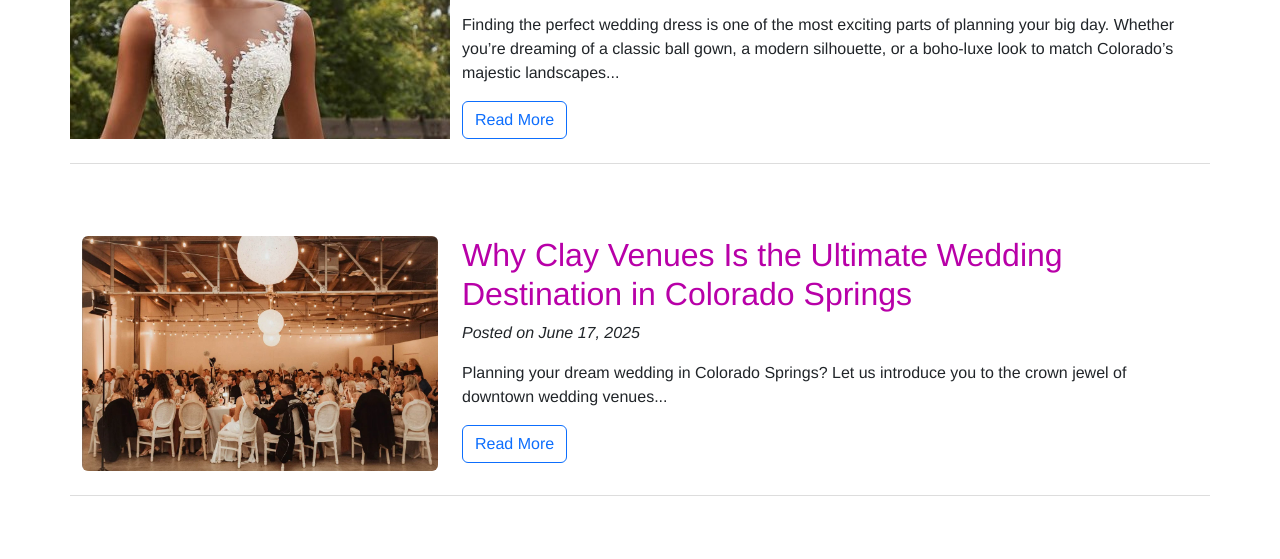
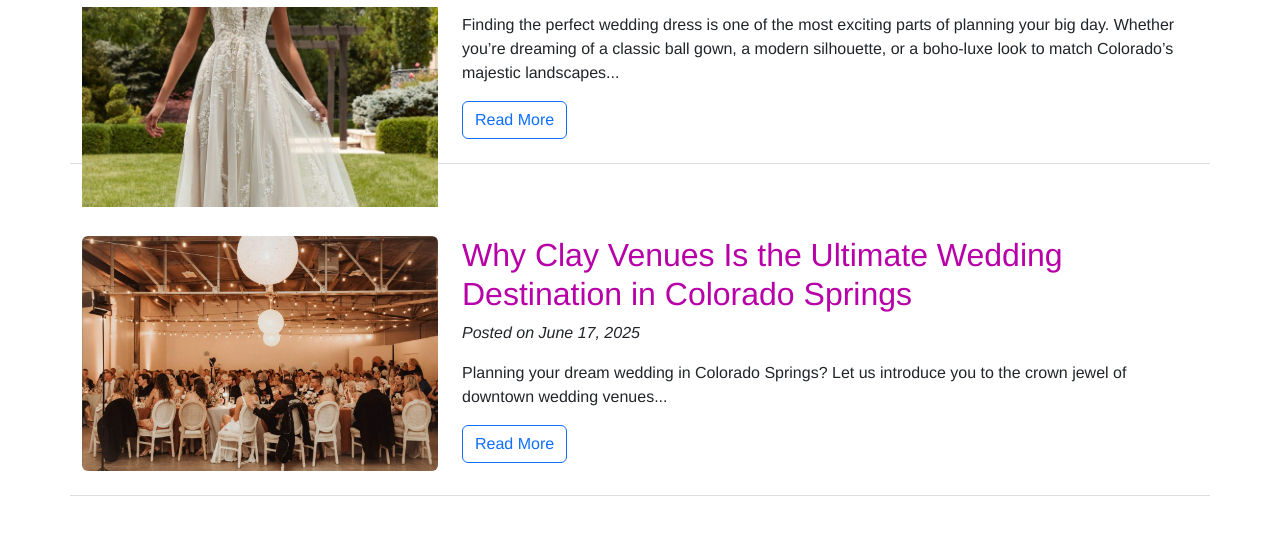
Before and after one commit to SanDiegoStudios/trailblazestudios, a plain HTML site: page blog-main.html in a window 1280 px wide. Shown: the part 541-1100 px from the top of the page. Drawn offline with nearby package versions, Linux system fonts and the light colour scheme.

Commit message:
Add files via upload

```diff
--- a/blog-main.html
+++ b/blog-main.html
@@ -37,7 +37,8 @@
       <!-- Begin Blogs Count = 5 -->
 
 <div class="blog-post row mb-5">
-  <div class="col-md-4 mb-3 mb-md-0 gallery" style="background: url('blogs/images/6-18-25-Dora-Grace.jpg') no-repeat center 20%;">
+  <div class="col-md-4 mb-3 mb-md-0" >
+    <img src="blogs/images/6-18-25-Dora-Grace.jpg" style="max-height: 200px; width: 100%; object-fit: cover; transform: translateY(40%);">
 
   </div>
   <div class="col-md-8">
```
